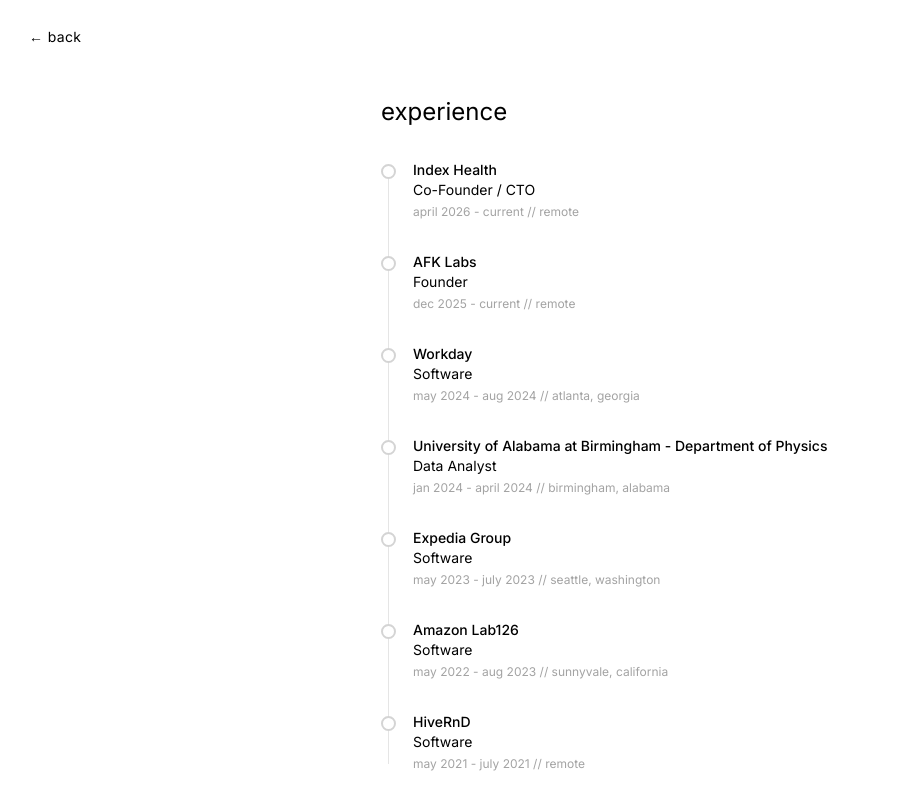
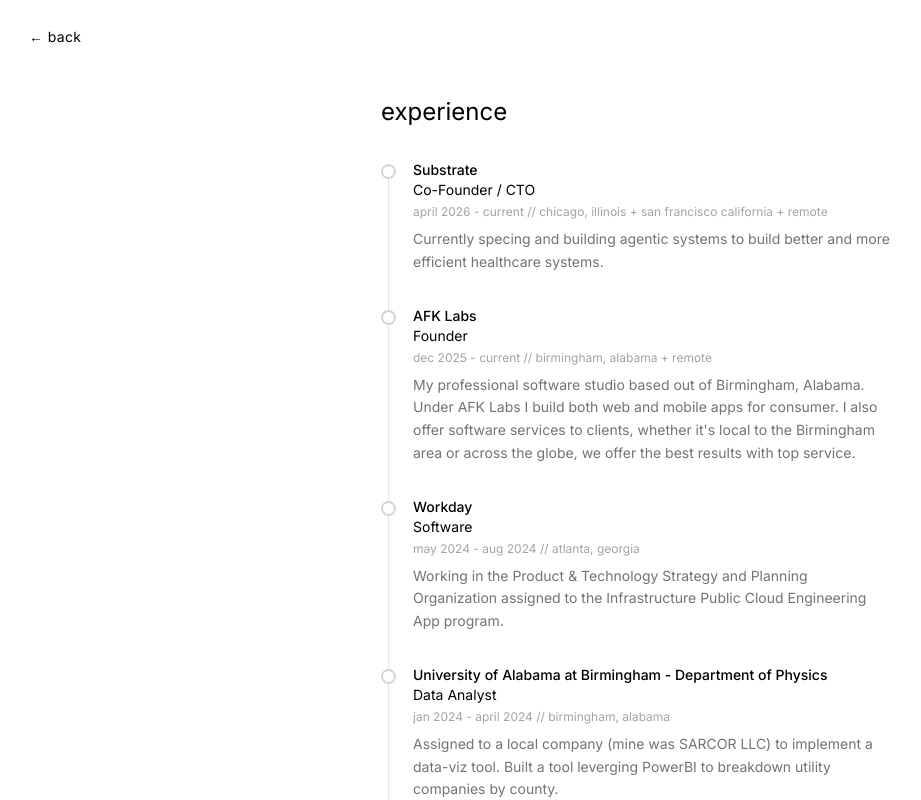
Before and after one commit to EIIis/site, a Next.js app: page /experience in a window 1280 px wide. Shown: the top 800 px of the page, without its empty margins (3-924 px from the left). Built offline with nearby package versions, Linux system fonts and the light colour scheme.

Commit message:
style: readded some experience info

```diff
--- a/src/app/experience/page.tsx
+++ b/src/app/experience/page.tsx
@@ -4,64 +4,66 @@
 export const metadata: Metadata = {
   title: "Experience",
   description:
-    "Ellis Alcantara's professional experience — founder of a startup, Workday, Expedia, and Amazon Lab126.",
+    "Ellis Alcantara's professional experience includes being a co-founder of a health technology startup called Substrate, and employed at Workday, Expedia, and Amazon Lab126.",
   alternates: { canonical: "/experience" },
 };
 
 const jobs = [
   {
-    company: "Index Health",
+    company: "Substrate",
     role: "Co-Founder / CTO ",
     date: "april 2026 - current",
-    location: "remote",
-    // description: "Creating consumer web tooling. Make that out as you will lol",
+    location: "chicago, illinois + san francisco california + remote",
+    description:
+      "Currently specing and building agentic systems to build better and more efficient healthcare systems.",
   },
   {
     company: "AFK Labs",
     role: "Founder",
     date: "dec 2025 - current",
-    location: "remote",
-    // description: "Creating consumer web tooling. Make that out as you will lol",
+    location: "birmingham, alabama + remote",
+    description:
+      "My professional software studio based out of Birmingham, Alabama. Under AFK Labs I build both web and mobile apps for consumer. I also offer software services to clients, whether it's local to the Birmingham area or across the globe, we offer the best results with top service.",
   },
   {
     company: "Workday",
     role: "Software",
     date: "may 2024 - aug 2024",
     location: "atlanta, georgia",
-    // description:
-    //   "Technical program manager working in the Product & Technology Strategy and Planning Organization assigned to the Infrastructure Public Cloud Engineering App program.",
+    description:
+      "Working in the Product & Technology Strategy and Planning Organization assigned to the Infrastructure Public Cloud Engineering App program.",
   },
   {
     company: "University of Alabama at Birmingham - Department of Physics",
     role: "Data Analyst",
     date: "jan 2024 - april 2024",
     location: "birmingham, alabama",
-    // description:
-    //   "Assigned to a local company (mine was SARCOR LLC) to implement a data-viz tool. Built a tool leverging PowerBI to breakdown utility companies by county.",
+    description:
+      "Assigned to a local company (mine was SARCOR LLC) to implement a data-viz tool. Built a tool leverging PowerBI to breakdown utility companies by county.",
   },
   {
     company: "Expedia Group",
     role: "Software",
     date: "may 2023 - july 2023",
     location: "seattle, washington",
-    // description:
-    //   "Technical program manager who collaborated with the Strategic Initiatives Program Management team on rolling out One Identity and One Key.",
+    description:
+      "Collaborated with the Strategic Initiatives PM team on rolling out One Identity and One Key.",
   },
   {
     company: "Amazon Lab126",
     role: "Software",
     date: "may 2022 - aug 2023",
     location: "sunnyvale, california",
-    // description:
-    //   "Software QA engineer who designed and implemented a scalable framework in Python for the Amazon Astro robotics platform, enabling validation of hardware-software integration for consumer accessories.",
+    description:
+      "Engineer who designed and implemented a scalable framework in Python for the Amazon Astro robotics platform, enabling validation of hardware-software integration for consumer accessories.",
   },
   {
     company: "HiveRnD",
     role: "Software",
     date: "may 2021 - july 2021",
     location: "remote",
-    // description:
-    //   "Drontend developer where I developed key web pages including user profiles and registration flows using TypeScript, React, Node.js, and Chakra UI",
+    description:
+      "Frontend developer where I built key web pages including user profiles and registration flows using TypeScript, React, Node.js, and Chakra UI",
   },
 ];
 
```
